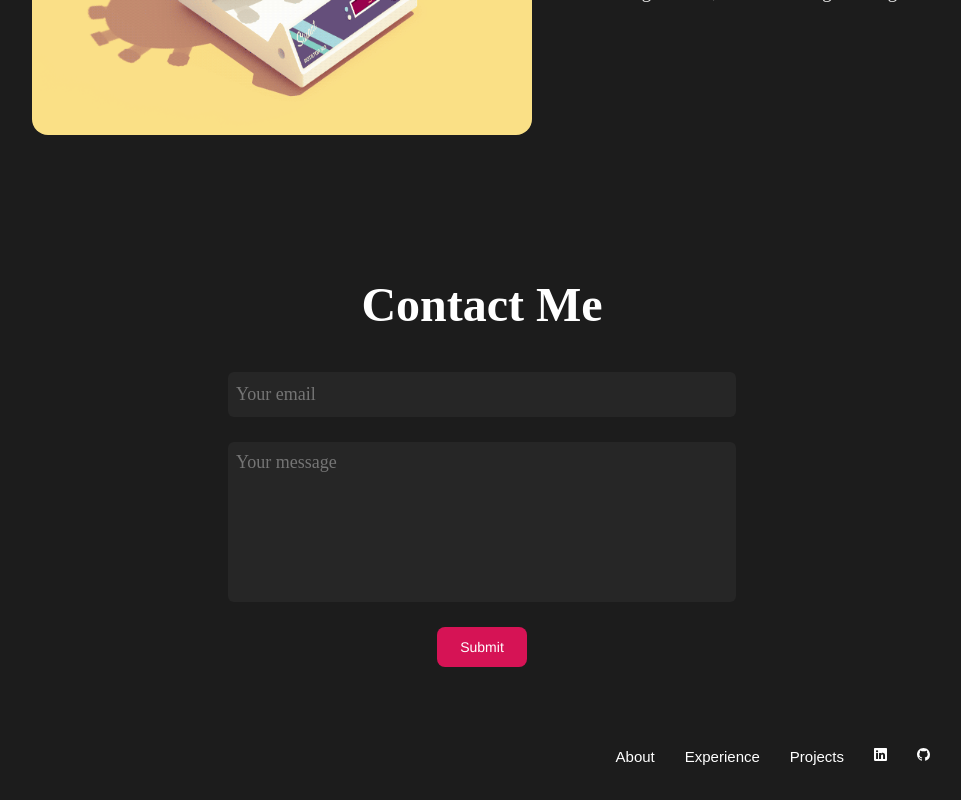
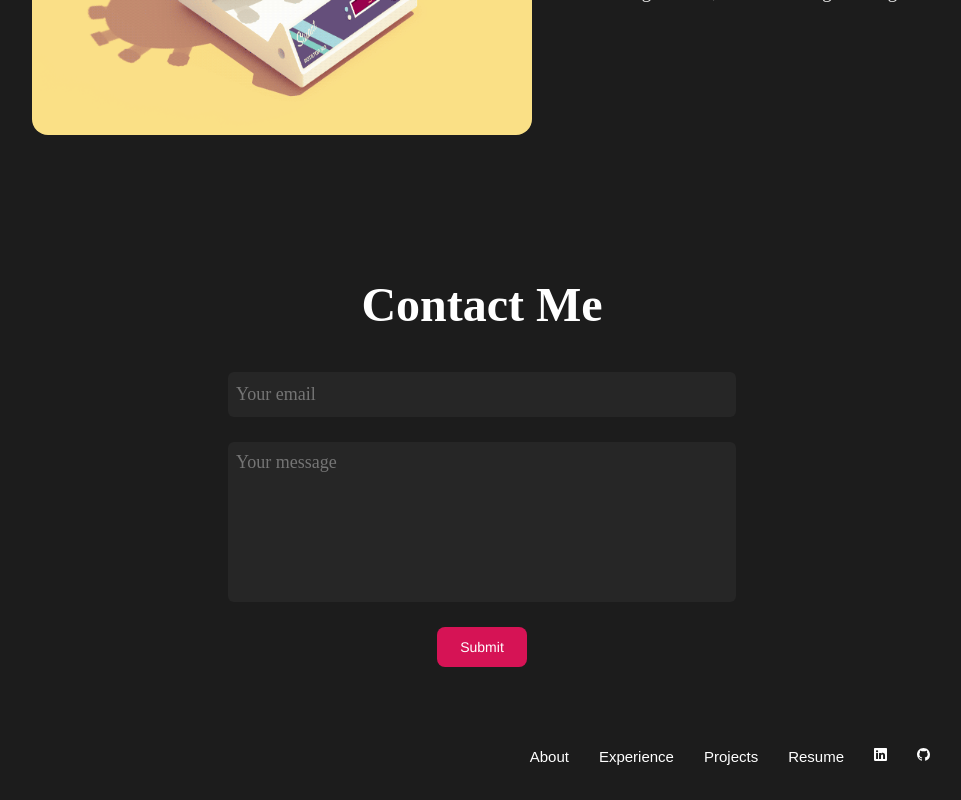
Before and after one commit to kylejosephswe/Personal-Website, a React (Create React App) app: page / in a window 1280 px wide. Shown: the part 964-1764 px from the top of the page, without its empty margins (158-1119 px from the left). Built offline with nearby package versions, Linux system fonts and the light colour scheme.

Commit message:
Added the resume to the footer.

```diff
--- a/src/components/Footer.js
+++ b/src/components/Footer.js
@@ -43,11 +43,14 @@ function Footer() {
         <h4 className="footer-text">Projects</h4>
       </Link>
   */}
-      {/*
-      <a className="a-link" href="https://drive.google.com/file/d/1IRvmLMtJ6YIaPvniz6yF2maYkQgjyfwl/view?usp=share_link" target="_blank" rel="noreferrer">
-        <h4 className="footer-text">Resume</h4>
+      <a
+        className="a-link resume"
+        href="https://drive.google.com/file/d/1L7Gjj1lTa1cMDUvVkYbMs6x3pwgDje1T/view?usp=sharing"
+        target="_blank"
+        rel="noreferrer"
+      >
+        <h4 className="footer-text resume">Resume</h4>
       </a>
-      */}
       <a
         href="https://www.linkedin.com/in/kylejosephswe/"
         target="_blank"
```
